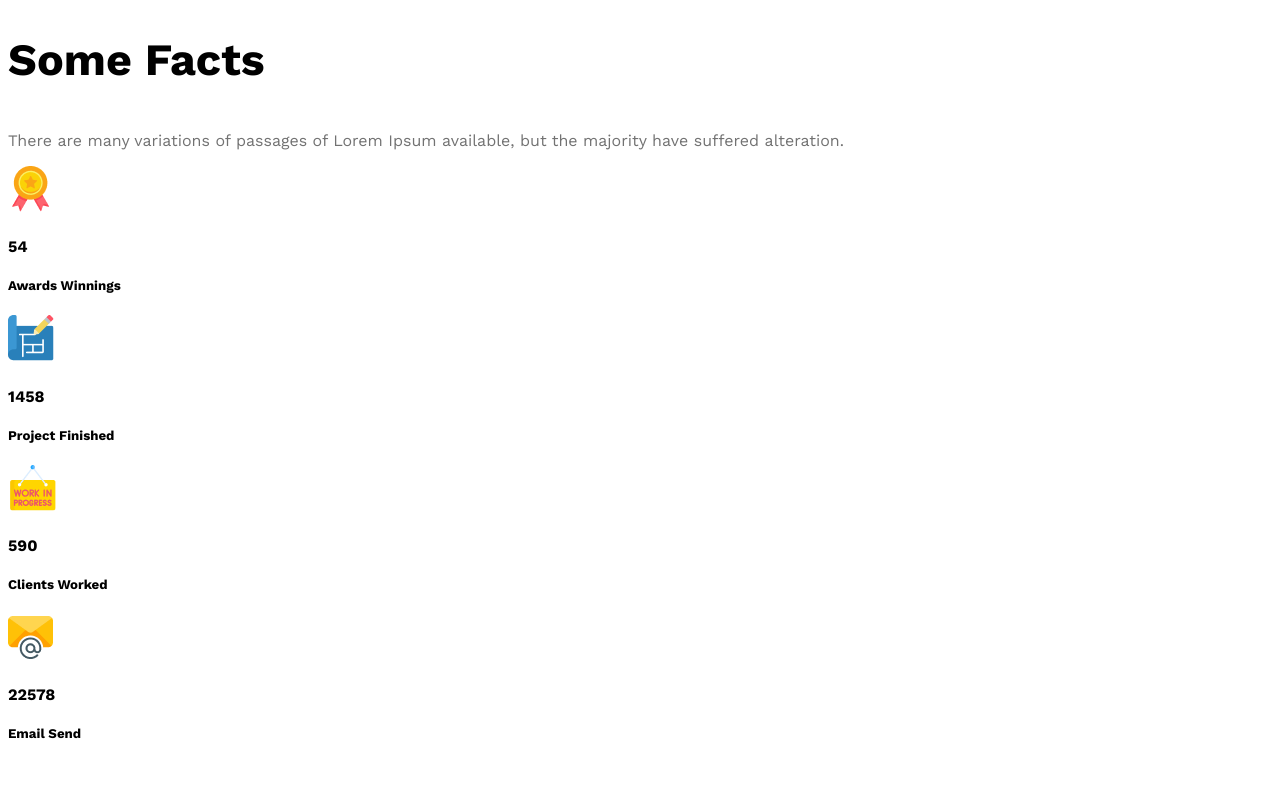
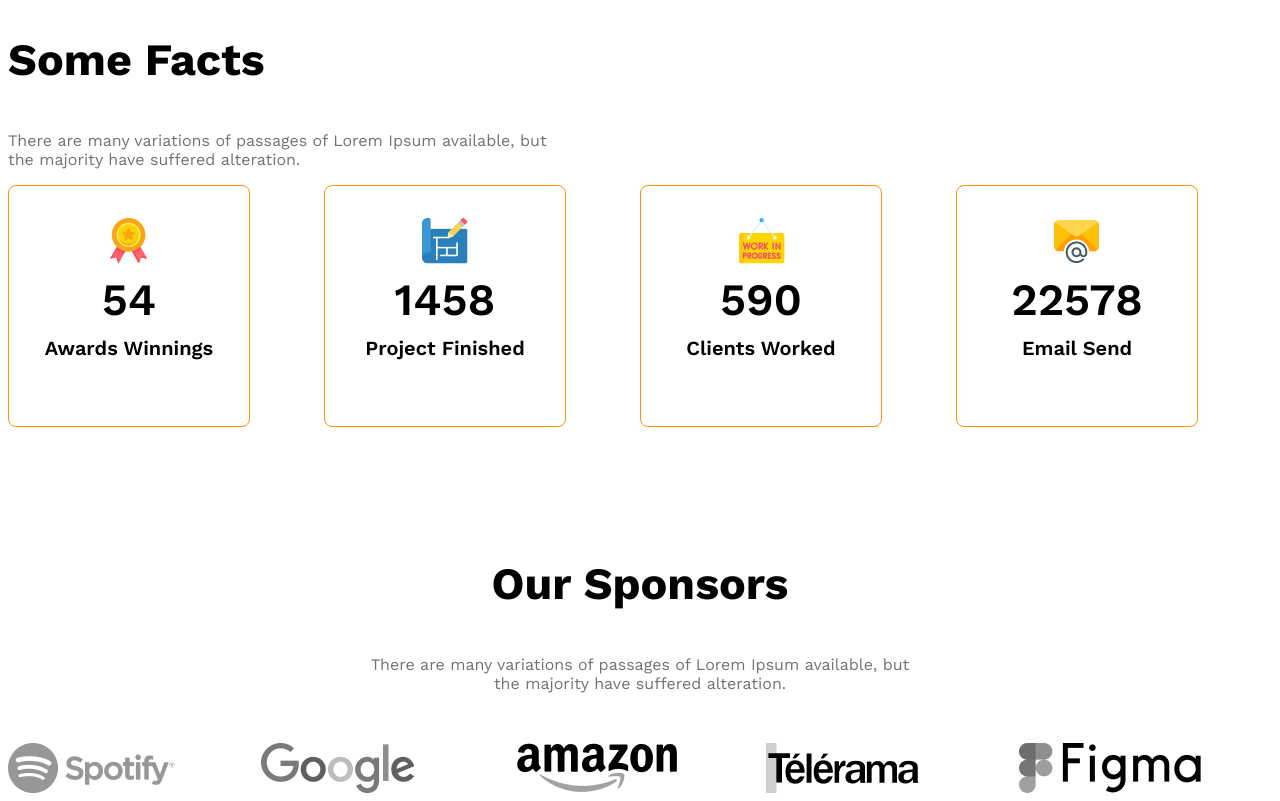
Before and after one commit to shafayat75/new-landing-website, a plain HTML site: page index.html in a window 1280 px wide. Shown: the part 3920-4721 px from the top of the page. Before the commit the page ends 4691 px from the top, so only its background shows below. Drawn offline with nearby package versions, Linux system fonts and the light colour scheme.

Commit message:
added sponsor and made responsive

```diff
--- a/index.html
+++ b/index.html
@@ -116,7 +116,22 @@
 
             </div>
         </section>
+        <section class="our-sponsors">
+            <div class="sponsor-info">
+                <h3 class="section-title">Our Sponsors</h3>
+                <p class="text-light-gray">There are many variations of passages of Lorem Ipsum available, but the majority have suffered alteration.</p>
+            </div>
 
+            <div class="sponsor-companies">
+                <img src="images/sponsors/spotify.png" alt="">
+                <img src="images/sponsors/google.png" alt="">
+                <img src="images/sponsors/amazon.png" alt="">
+                <img src="images/sponsors/telerama.png" alt="">
+                <img src="images/sponsors/figma.png" alt="">
+            </div>
+
+
+            </section>
 
     </main>
     <footer>
--- a/styles/architects.css
+++ b/styles/architects.css
@@ -103,6 +103,47 @@
 #quick-list {
   font-weight: 500;
 }
+.facts-container {
+  display: grid;
+  grid-template-columns: repeat(4, 1fr);
+}
+.fact-card {
+  border: 1px  solid #FF900E;
+  width: 240px;
+  height: 240px;
+  border-radius: 8px;
+  align-items: center;
+  justify-content: center;
+  text-align: center;
+}
+.fact-number {
+  font-size: 2.8rem;
+  font-weight: 600;
+  margin-top: 5px;
+  margin-bottom: 10px;
+}
+.fact-name {
+  font-size: 1.25rem;
+  font-weight: 600;
+  margin-top: 10px;
+
+}
+.fact-description {
+  max-width: 540px;
+}
+.sponsor-info {
+  max-width: 540px;
+  margin: 50px auto;
+  text-align: center;
+}
+.sponsor-companies {
+  display: grid;
+  grid-template-columns: repeat(5, 1fr);
+}
+.sponsor-companies img {
+  filter: grayscale(100%);
+}
+
 
 @media screen and (max-width: 576px) {
   .navbar, .nav-link,
@@ -110,13 +151,27 @@
     flex-direction: column;
   }
 
-  .team-img-container{
-    grid-template-columns: repeat(1, 1fr);
+  .team-img-container,
+  .facts-container,
+  .sponsor-companies
+  {
+    grid-template-columns: 1fr ;
   }
+  .facts-container {
+    justify-items: center;
+    gap: 24px;
+  }
+  .sponsor-companies {
+    justify-items: center;
+    gap: 50px;
+
+  }
+
   .our-features {
     margin-left: 20px;
   }
 }
+
 @media screen and (min-width: 576px) and (max-width:992px)
 {
   .teams {
@@ -124,6 +179,11 @@
   }
   .our-features {
     margin-left: 50px auto;
+  }
+  .sponsor-companies, .facts-container {
+    grid-template-columns: repeat(2, 1fr);
+    gap: 50px;
+    justify-items: center;
   }
 }
 main {
```
